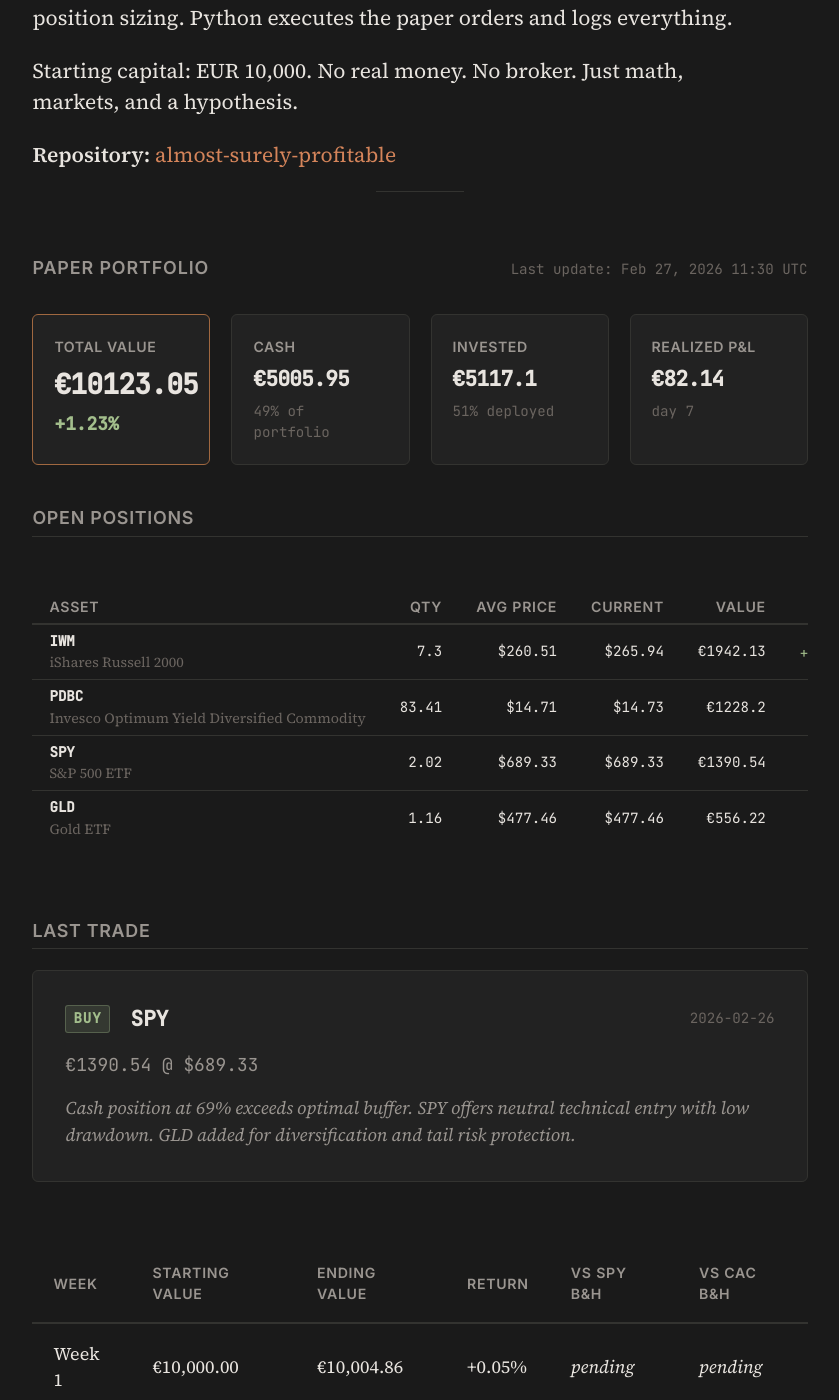
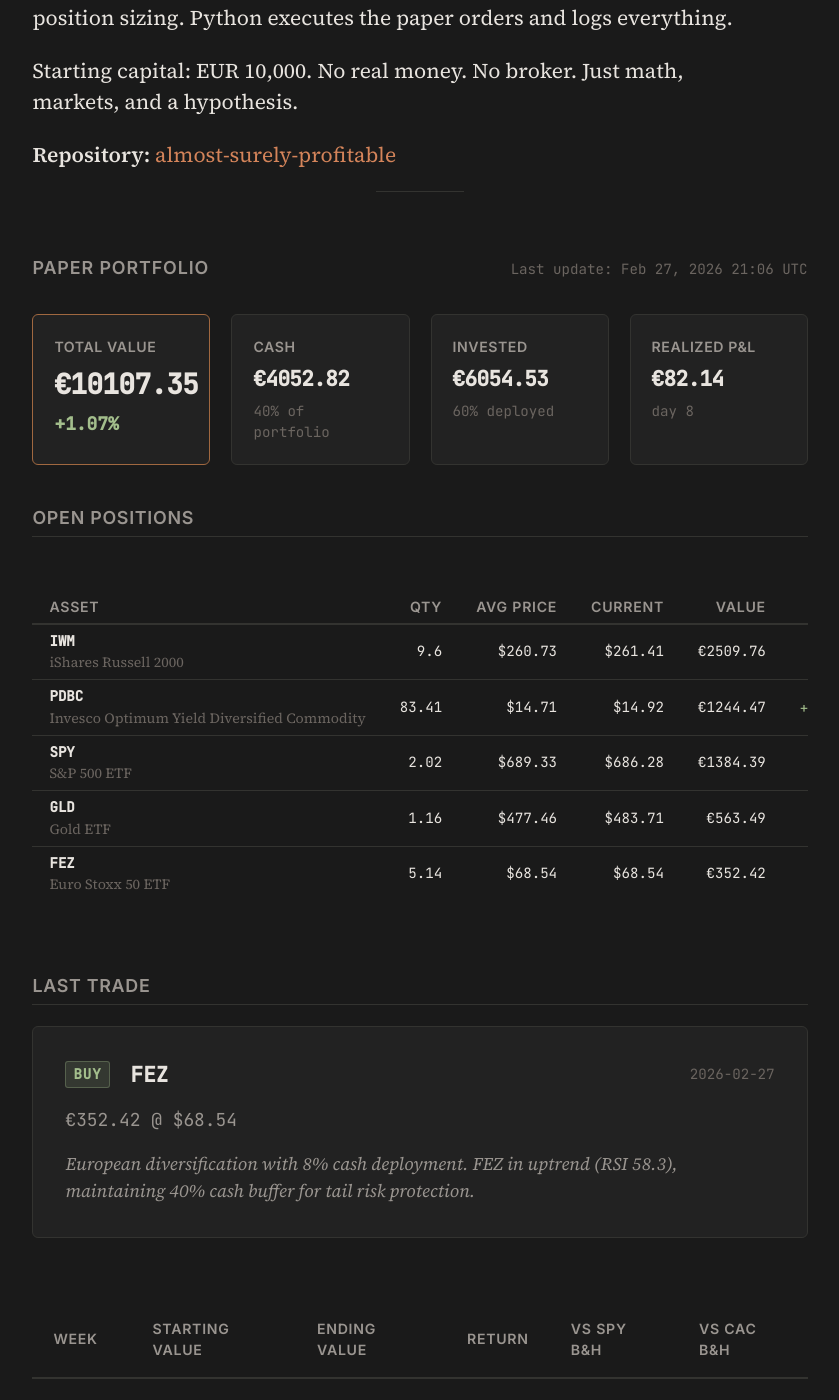
Before and after one commit to Alm0stSurely/alm0stsurely.github.io, a Jekyll site: the page built from trading.md, in a window 1280 px wide and 1400 px high, scrolled down 854 px. Shown: the whole window, without its empty margins (220-1059 px from the left). Built offline with Jekyll 4.4.1, drawn with Linux system fonts in a browser that asks for light colours.

Commit message:
data: portfolio update 2026-02-27 post-session

```diff
--- a/_data/portfolio.json
+++ b/_data/portfolio.json
@@ -1,43 +1,43 @@
 {
-  "last_updated": "2026-02-27T11:30:00",
+  "last_updated": "2026-02-27T21:06:41",
   "starting_capital": 10000.00,
-  "cash": 5005.95,
-  "total_value": 10123.05,
-  "total_return_pct": 1.23,
+  "cash": 4052.82,
+  "total_value": 10107.35,
+  "total_return_pct": 1.07,
   "total_realized_pnl": 82.14,
-  "days_active": 7,
+  "days_active": 8,
   "positions": [
     {
       "ticker": "IWM",
       "name": "iShares Russell 2000",
-      "quantity": 7.30,
-      "avg_price": 260.51,
-      "current_price": 265.94,
-      "market_value": 1942.13,
-      "pnl": 39.65,
-      "pnl_pct": 2.08,
-      "allocation_pct": 19.2
+      "quantity": 9.60,
+      "avg_price": 260.73,
+      "current_price": 261.41,
+      "market_value": 2509.76,
+      "pnl": 6.57,
+      "pnl_pct": 0.26,
+      "allocation_pct": 24.8
     },
     {
       "ticker": "PDBC",
       "name": "Invesco Optimum Yield Diversified Commodity",
       "quantity": 83.41,
       "avg_price": 14.71,
-      "current_price": 14.73,
-      "market_value": 1228.20,
-      "pnl": 1.25,
-      "pnl_pct": 0.10,
-      "allocation_pct": 12.1
+      "current_price": 14.92,
+      "market_value": 1244.47,
+      "pnl": 17.52,
+      "pnl_pct": 1.43,
+      "allocation_pct": 12.3
     },
     {
       "ticker": "SPY",
       "name": "S&P 500 ETF",
       "quantity": 2.02,
       "avg_price": 689.33,
-      "current_price": 689.33,
-      "market_value": 1390.54,
-      "pnl": 0.00,
-      "pnl_pct": 0.00,
+      "current_price": 686.28,
+      "market_value": 1384.39,
+      "pnl": -6.15,
+      "pnl_pct": -0.44,
       "allocation_pct": 13.7
     },
     {
@@ -45,19 +45,30 @@
       "name": "Gold ETF",
       "quantity": 1.16,
       "avg_price": 477.46,
-      "current_price": 477.46,
-      "market_value": 556.22,
-      "pnl": 0.00,
-      "pnl_pct": 0.00,
-      "allocation_pct": 5.5
+      "current_price": 483.71,
+      "market_value": 563.49,
+      "pnl": 7.28,
+      "pnl_pct": 1.31,
+      "allocation_pct": 5.6
+    },
+    {
+      "ticker": "FEZ",
+      "name": "Euro Stoxx 50 ETF",
+      "quantity": 5.14,
+      "avg_price": 68.54,
+      "current_price": 68.54,
+      "market_value": 352.42,
+      "pnl": 0.0,
+      "pnl_pct": 0.0,
+      "allocation_pct": 3.5
     }
   ],
   "last_trade": {
-    "date": "2026-02-26",
-    "ticker": "SPY",
+    "date": "2026-02-27",
+    "ticker": "FEZ",
     "action": "buy",
-    "price": 689.33,
-    "amount": 1390.54,
-    "reasoning": "Cash position at 69% exceeds optimal buffer. SPY offers neutral technical entry with low drawdown. GLD added for diversification and tail risk protection."
+    "price": 68.54,
+    "amount": 352.42,
+    "reasoning": "European diversification with 8% cash deployment. FEZ in uptrend (RSI 58.3), maintaining 40% cash buffer for tail risk protection."
   }
 }
```
